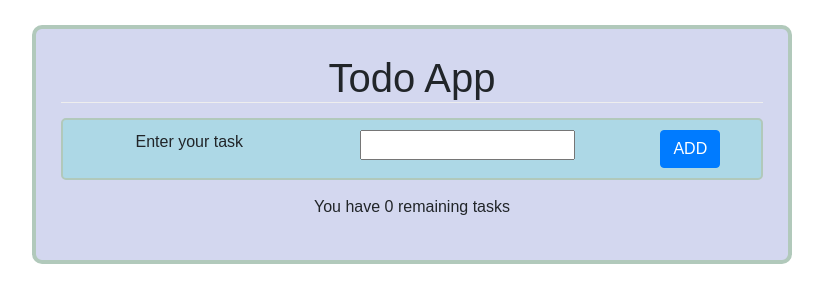
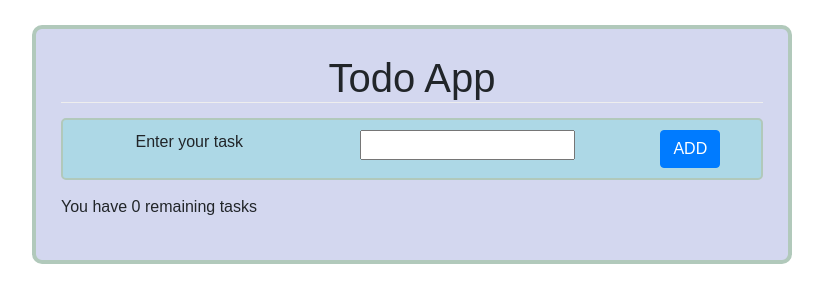
Before and after one commit to pshital/todo-app-frontend, a React app: page / in a window 1280 px wide. Shown: the top 302 px of the page, without its empty margins (228-1051 px from the left). Built offline with nearby package versions, Linux system fonts and the light colour scheme.

Commit message:
new script as a part of react

```diff
--- a/src/App.js
+++ b/src/App.js
@@ -54,10 +54,14 @@ class App extends Component {
   countRemainingTask = ()=> {
     let count = 0;
     const existingTask = this.state.tasks;
+
     for (let i = 0; i < existingTask.length; i++) {
-      if (existingTask.completed)
-        count++
+      console.log(existingTask)
+      if (!existingTask[i].completed){
+        console.log(count)
+        count++;}
 
+    alert(count)
     }
 
     return count;
--- a/src/components/DisplayTask.js
+++ b/src/components/DisplayTask.js
@@ -9,6 +9,7 @@ class DisplayTask extends Component {
 
                 <div className="col-sm-12 col-md-8 " >
                     <span style={{'text-decoration': this.props.task.completed ? 'line-through': 'none'}}>
+
                     {this.props.task.taskDescription}
                     </span>
 
--- a/src/components/TaskRemaining.js
+++ b/src/components/TaskRemaining.js
@@ -2,9 +2,9 @@ import React, { Component } from 'react';
 class TaskRemaining extends Component {
     render() {
         return (
-            <div className="remainingTask">
+
             <p>You have {this.props.taskCount()} remaining tasks</p>
-            </div>
+
         );
    }
 }
```
